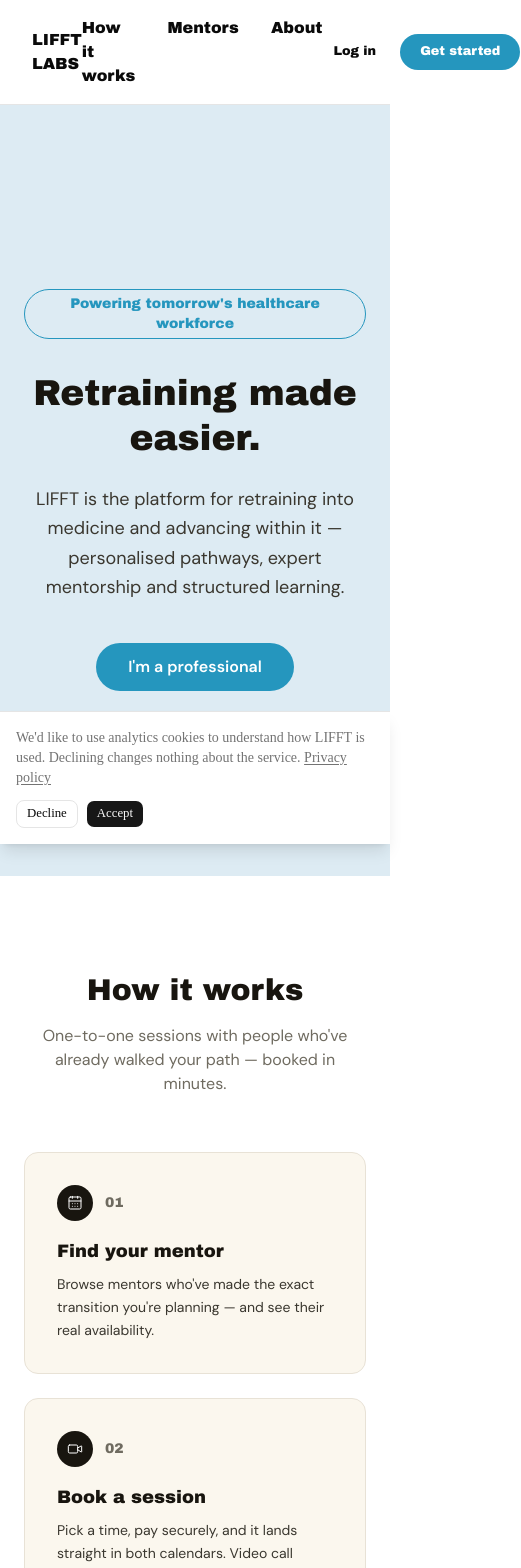
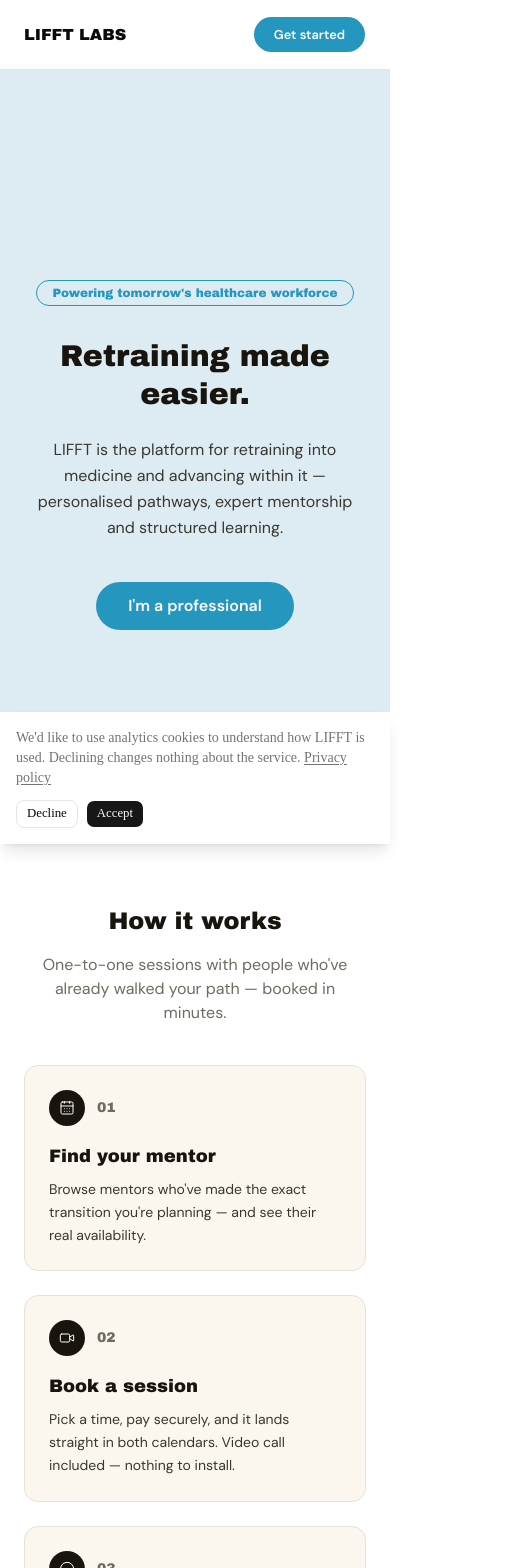
Before and after one commit to kaushikchintam/lifftlabs, a Next.js app: page / in a window 390 px wide. Shown: the top 1568 px of the page, 521 px wide, since content can reach past the window. Built offline with nearby package versions, Linux system fonts and the light colour scheme.

Commit message:
fix: mobile adaptable desgin changes

```diff
--- a/app/(dashboard)/earnings/page.tsx
+++ b/app/(dashboard)/earnings/page.tsx
@@ -60,7 +60,7 @@
   });
 
   return (
-    <div className="mx-auto max-w-2xl space-y-6 p-6">
+    <div className="mx-auto max-w-2xl space-y-6 p-4 md:p-6">
       <h1 className="font-archivo-black text-2xl text-[#18150F] tracking-widest uppercase">Earnings</h1>
 
       <div className="grid grid-cols-2 gap-4">
--- a/app/(dashboard)/layout.tsx
+++ b/app/(dashboard)/layout.tsx
@@ -2,6 +2,7 @@
 import { auth } from "@/lib/auth";
 import { supabaseAdmin } from "@/lib/supabase/admin";
 import Sidebar from "@/components/layout/sidebar";
+import { MobileNav } from "@/components/layout/mobile-nav";
 
 export default async function DashboardLayout({
   children,
@@ -32,7 +33,8 @@
   return (
     <div className="flex h-screen bg-white">
       <Sidebar userName={name} initials={initials} role={role} />
-      <main className="flex-1 overflow-y-auto">{children}</main>
+      <main className="flex-1 overflow-y-auto pb-16 md:pb-0">{children}</main>
+      <MobileNav role={role} />
     </div>
   );
 }
--- a/app/(dashboard)/messages/layout.tsx
+++ b/app/(dashboard)/messages/layout.tsx
@@ -2,10 +2,10 @@
 
 export default function MessagesLayout({ children }: { children: React.ReactNode }) {
   return (
-    <div className="flex h-full p-4">
-      <div className="flex flex-1 overflow-hidden rounded-3xl bg-gradient-to-br from-[#2596BE]/25 via-[#DDEBF3] to-[#DDEBF3]/60">
-        {/* Left panel — glass sidebar */}
-        <div className="w-72 flex-none flex flex-col border-r border-white/40 bg-white/50 backdrop-blur-xl">
+    <div className="flex h-full p-2 md:p-4">
+      <div className="flex flex-1 overflow-hidden rounded-2xl md:rounded-3xl bg-gradient-to-br from-[#2596BE]/25 via-[#DDEBF3] to-[#DDEBF3]/60">
+        {/* Left panel — glass sidebar, hidden on mobile */}
+        <div className="hidden md:flex w-72 flex-none flex-col border-r border-white/40 bg-white/50 backdrop-blur-xl">
           <div className="px-5 pt-6 pb-4 border-b border-white/30">
             <h1 className="font-archivo-black text-lg text-[#18150F] tracking-widest uppercase">Messages</h1>
           </div>
--- a/app/(dashboard)/payments/page.tsx
+++ b/app/(dashboard)/payments/page.tsx
@@ -45,7 +45,7 @@
     });
 
     return (
-        <div className="mx-auto max-w-2xl space-y-6 p-6">
+        <div className="mx-auto max-w-2xl space-y-6 p-4 md:p-6">
             <h1 className="font-archivo-black text-2xl text-[#18150F] tracking-widest uppercase">Payments</h1>
 
             {payments.length === 0 ? (
--- a/app/(dashboard)/sessions/[id]/page.tsx
+++ b/app/(dashboard)/sessions/[id]/page.tsx
@@ -101,7 +101,7 @@
     row.status === "confirmed" && nowMs >= joinOpens && nowMs <= joinCloses;
 
   return (
-    <div className="mx-auto max-w-2xl space-y-6 p-6">
+    <div className="mx-auto max-w-2xl space-y-6 p-4 md:p-6">
       <header>
         <h1 className="font-dm-serif text-2xl text-[#18150F]">
           Session with{" "}
--- a/app/(dashboard)/sessions/page.tsx
+++ b/app/(dashboard)/sessions/page.tsx
@@ -97,7 +97,7 @@
   );
 
   return (
-    <div className="mx-auto max-w-2xl space-y-8 p-6">
+    <div className="mx-auto max-w-2xl space-y-8 p-4 md:p-6">
       <h1 className="font-archivo-black text-2xl text-[#18150F] tracking-widest uppercase">Sessions</h1>
 
       <section className="space-y-3">
--- a/app/(marketing)/page.tsx
+++ b/app/(marketing)/page.tsx
@@ -31,14 +31,14 @@
       <RolePicker open={open} onClose={() => setOpen(false)} />
 
       {/* Hero */}
-      <section className="font-archivo-black flex flex-col items-center justify-center text-center px-6 py-32 bg-[#DDEBF3] min-h-[calc(100vh-73px)]">
-        <span className="inline-block border border-[#2596BE] text-[#2596BE] text-sm px-4 py-1 rounded-full mb-8">
+      <section className="font-archivo-black flex flex-col items-center justify-center text-center px-6 py-20 md:py-32 bg-[#DDEBF3] min-h-[calc(100vh-73px)]">
+        <span className="inline-block border border-[#2596BE] text-[#2596BE] text-xs md:text-sm px-4 py-1 rounded-full mb-8">
           Powering tomorrow's healthcare workforce
         </span>
-        <h1 className="font-archivo-black text-4xl md:text-5xl text-[#18150F] max-w-2xl leading-tight mb-6">
+        <h1 className="font-archivo-black text-3xl md:text-5xl text-[#18150F] max-w-2xl leading-tight mb-6">
           Retraining made easier.
         </h1>
-        <p className="font-dm-sans text-[#3A372F] text-lg max-w-xl leading-relaxed mb-10">
+        <p className="font-dm-sans text-[#3A372F] text-base md:text-lg max-w-xl leading-relaxed mb-10">
           LIFFT is the platform for retraining into medicine and advancing
           within it — personalised pathways, expert mentorship and structured
           learning.
@@ -52,12 +52,12 @@
       </section>
 
       {/* How it works */}
-      <section id="how-it-works" className="bg-white px-6 py-24">
+      <section id="how-it-works" className="bg-white px-6 py-16 md:py-24">
         <div className="mx-auto max-w-5xl">
-          <h2 className="font-archivo-black text-3xl text-[#18150F] text-center mb-4">
+          <h2 className="font-archivo-black text-2xl md:text-3xl text-[#18150F] text-center mb-4">
             How it works
           </h2>
-          <p className="font-dm-sans text-[#6F6B60] text-center max-w-xl mx-auto mb-14">
+          <p className="font-dm-sans text-[#6F6B60] text-center max-w-xl mx-auto mb-10 md:mb-14">
             One-to-one sessions with people who've already walked your path —
             booked in minutes.
           </p>
@@ -65,7 +65,7 @@
             {STEPS.map(({ icon: Icon, title, body }, i) => (
               <div
                 key={title}
-                className="border border-[#E8E2D6] rounded-xl p-8 bg-[#FBF7EE]"
+                className="border border-[#E8E2D6] rounded-xl p-6 md:p-8 bg-[#FBF7EE]"
               >
                 <div className="flex items-center gap-3 mb-4">
                   <div className="w-9 h-9 rounded-full bg-[#18150F] flex items-center justify-center">
@@ -88,9 +88,9 @@
       </section>
 
       {/* Mentors */}
-      <section id="mentors" className="bg-[#FBF7EE] px-6 py-24">
+      <section id="mentors" className="bg-[#FBF7EE] px-6 py-16 md:py-24">
         <div className="mx-auto max-w-3xl text-center">
-          <h2 className="font-archivo-black text-3xl text-[#18150F] mb-4">
+          <h2 className="font-archivo-black text-2xl md:text-3xl text-[#18150F] mb-4">
             Working in healthcare? Mentor the next generation.
           </h2>
           <p className="font-dm-sans text-[#3A372F] max-w-xl mx-auto leading-relaxed mb-8">
--- /dev/null
+++ b/components/layout/mobile-nav.tsx
@@ -0,0 +1,50 @@
+"use client";
+
+import Link from "next/link";
+import { usePathname } from "next/navigation";
+import {
+  LayoutGrid, Video, MessageSquare, CalendarDays,
+  Wallet, Receipt, Users,
+} from "lucide-react";
+
+const mentorItems = [
+  { label: "Home", href: "/dashboard", icon: LayoutGrid },
+  { label: "Sessions", href: "/sessions", icon: Video },
+  { label: "Messages", href: "/messages", icon: MessageSquare },
+  { label: "Calendar", href: "/calendar", icon: CalendarDays },
+  { label: "Earnings", href: "/earnings", icon: Wallet },
+];
+
+const learnerItems = [
+  { label: "Home", href: "/dashboard", icon: LayoutGrid },
+  { label: "Mentors", href: "/mentors", icon: Users },
+  { label: "Sessions", href: "/sessions", icon: Video },
+  { label: "Messages", href: "/messages", icon: MessageSquare },
+  { label: "Payments", href: "/payments", icon: Receipt },
+];
+
+export function MobileNav({ role }: { role: "mentor" | "learner" }) {
+  const pathname = usePathname();
+  const items = role === "mentor" ? mentorItems : learnerItems;
+
+  return (
+    <nav className="md:hidden fixed bottom-0 left-0 right-0 z-50 flex border-t border-[#E8E2D6] bg-[#FBF7EE]">
+      {items.map(({ label, href, icon: Icon }) => {
+        const active =
+          pathname === href || (href !== "/dashboard" && pathname.startsWith(href));
+        return (
+          <Link
+            key={href}
+            href={href}
+            className={`flex flex-1 flex-col items-center gap-1 py-3 font-dm-sans text-[10px] transition-colors ${
+              active ? "text-[#18150F]" : "text-[#9A958A]"
+            }`}
+          >
+            <Icon size={20} strokeWidth={1.5} />
+            {label}
+          </Link>
+        );
+      })}
+    </nav>
+  );
+}
--- a/components/layout/nav.tsx
+++ b/components/layout/nav.tsx
@@ -10,20 +10,20 @@
 
   return (
     <>
-      <nav className="flex items-center justify-between px-8 py-4 bg-white border-b border-border font-archivo-black">
+      <nav className="flex items-center justify-between px-6 md:px-8 py-4 bg-white border-b border-border font-archivo-black">
         <Link href="/">LIFFT LABS</Link>
-        <div className="flex gap-8">
+        <div className="hidden md:flex gap-8">
           <Link href="/#how-it-works">How it works</Link>
           <Link href="/#mentors">Mentors</Link>
           <Link href="/about">About</Link>
         </div>
         <div className="flex items-center gap-3">
-          <Button variant="ghost" size="sm" asChild>
+          <Button variant="ghost" size="sm" asChild className="hidden md:inline-flex">
             <Link href="/login">Log in</Link>
           </Button>
           <Button
             size="sm"
-            className="h-auto bg-brand hover:bg-brand-hover text-white rounded-full px-5 py-2"
+            className="h-auto bg-brand hover:bg-brand-hover text-white rounded-full px-5 py-2 font-dm-sans font-semibold"
             onClick={() => setOpen(true)}
           >
             Get started
--- a/components/layout/sidebar.tsx
+++ b/components/layout/sidebar.tsx
@@ -58,7 +58,7 @@
 
   return (
     <aside
-      className={`flex-shrink-0 flex flex-col bg-[#FBF7EE] border-r border-[#E8E2D6] h-full transition-all duration-200 ${collapsed ? "w-[60px]" : "w-[220px]"}`}
+      className={`hidden md:flex flex-shrink-0 flex-col bg-[#FBF7EE] border-r border-[#E8E2D6] h-full transition-all duration-200 ${collapsed ? "w-[60px]" : "w-[220px]"}`}
     >
       <div
         className={`flex items-center py-6 ${collapsed ? "justify-center px-0" : "justify-between px-5"}`}
```
